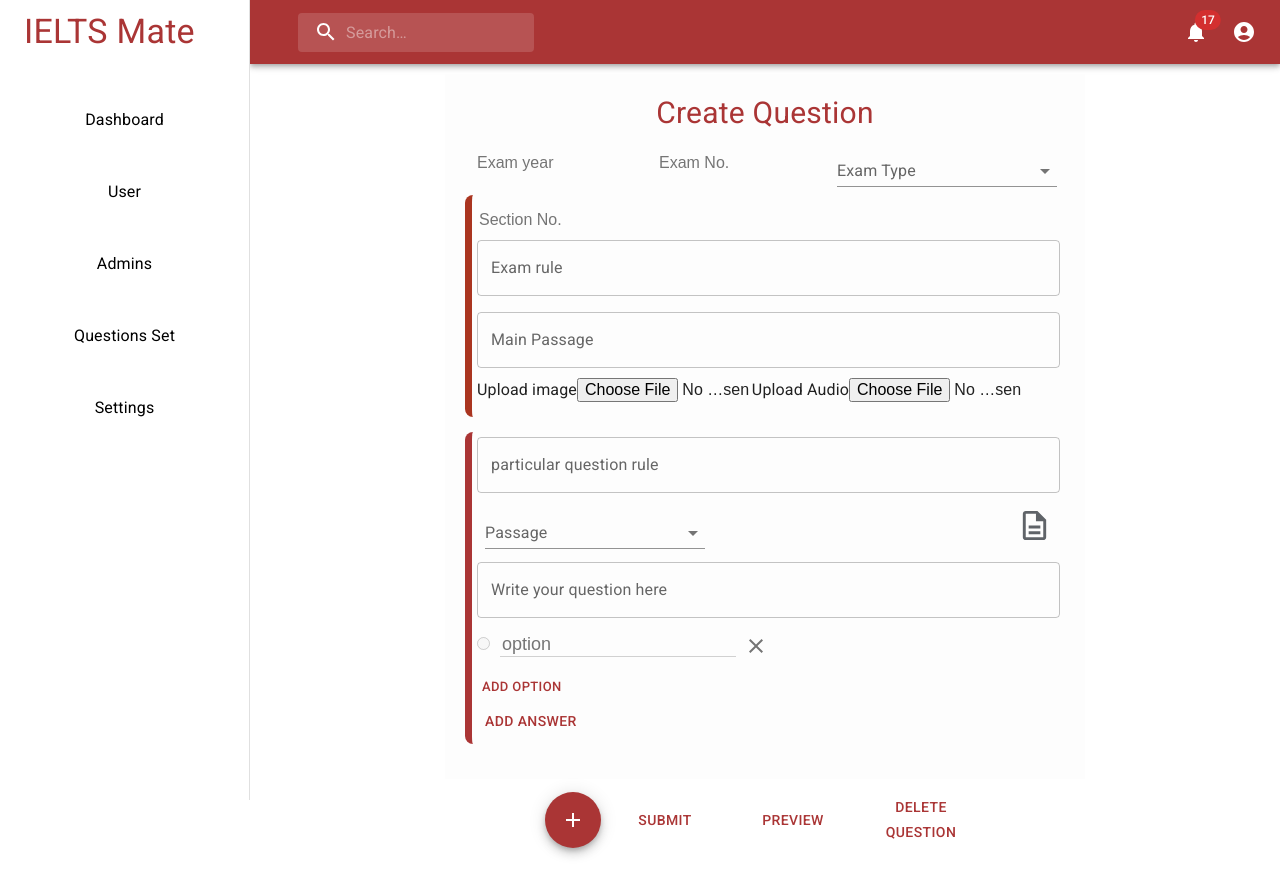
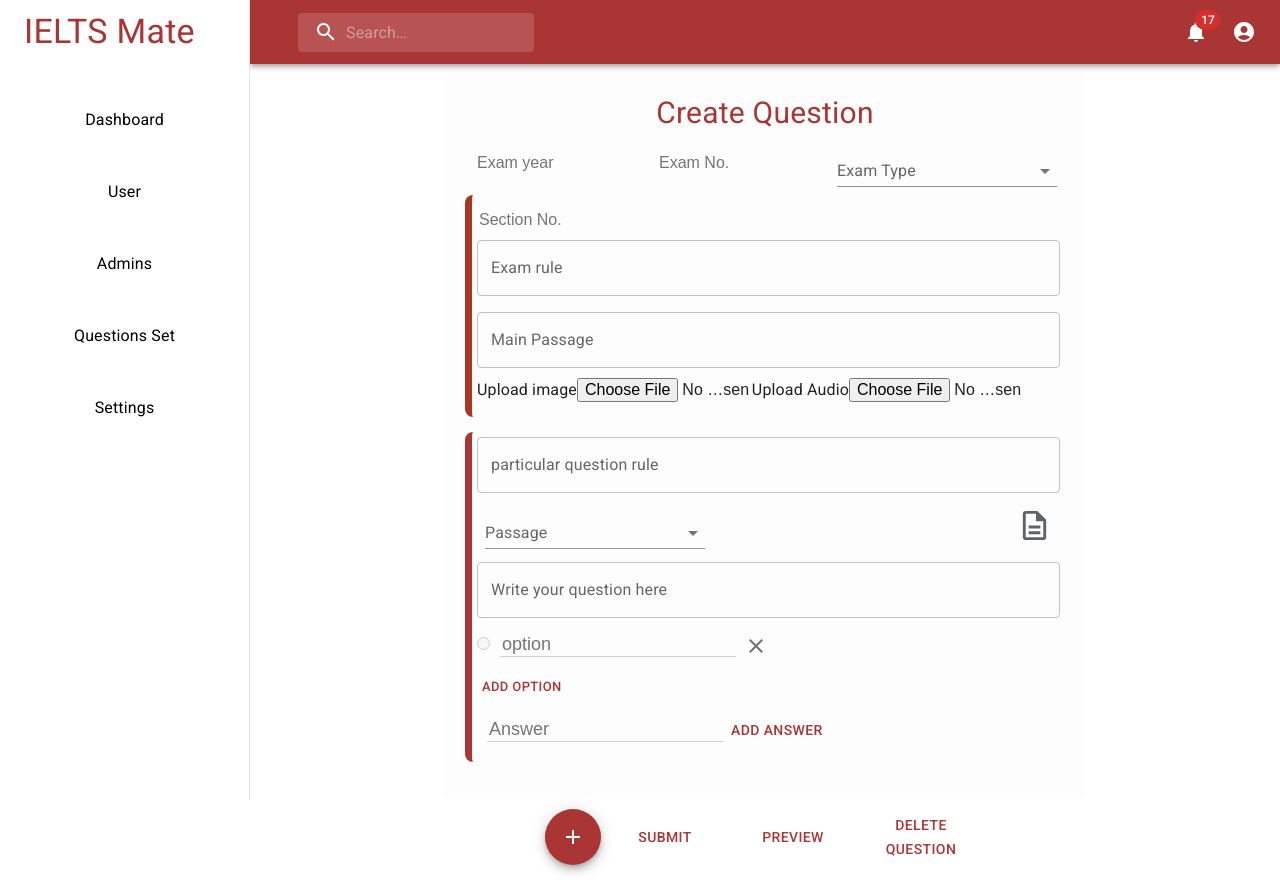
Before and after one commit to rahmanrafi32/Adminpanel-Template, a React (Create React App) app: page /questionset in a window 1280 px wide. Built offline with nearby package versions, Linux system fonts and the light colour scheme.

Commit message:
add answer implemented

```diff
--- a/src/Components/Pages/CreateQues.jsx
+++ b/src/Components/Pages/CreateQues.jsx
@@ -15,9 +15,7 @@
     Typography
 } from "@mui/material";
 import {styled} from "@mui/material/styles";
-import React, {useContext, useState} from "react";
 import {useDispatch, useSelector} from "react-redux";
-import {QuestionSets} from "../../App";
 import {
     audioMain,
     examNo,
@@ -31,7 +29,11 @@
     questionText,
     sections,
     addNewPassage,
-    subsectionPassage, removePassage, isPassage, addNewOptionField, deleteNewOptionField
+    subsectionPassage,
+    removePassage,
+    isPassage,
+    addNewOptionField,
+    deleteNewOptionField, addAnswer
 } from "../../features/createQuestionsSlice";
 
 const Container = styled("div")(({theme}) => ({
@@ -94,11 +96,8 @@
 }));
 
 const CreateQues = () => {
-
     const dispatch = useDispatch();
-
     const questionSet = useSelector((state) => state.createQuestion.questions);
-
     return (
         <Container>
             <HeaderTitle variant={"h4"}>Create Question</HeaderTitle>
@@ -276,7 +275,7 @@
                                     {
                                         subSection.questionAndAns.map(singleQuestion =>
                                             <>
-                                                {singleQuestion.queAndAns.options.map((option,optionIndex) =>
+                                                {singleQuestion.queAndAns.options.map((option, optionIndex) =>
                                                     <div>
                                                         <input type={"radio"} disabled/>
                                                         <input
@@ -287,7 +286,7 @@
                                                         />
                                                         <IconButton
                                                             aria-label="delete"
-                                                            onClick={()=>dispatch(deleteNewOptionField(optionIndex))}
+                                                            onClick={() => dispatch(deleteNewOptionField(optionIndex))}
                                                         >
                                                             <Close/>
                                                         </IconButton>
@@ -301,10 +300,15 @@
                                                     >
                                                         Add option
                                                     </Button>
-                                                </div>
-                                                <div style={{display: "flex", justifyContent: "space-between"}}>
+                                                    <br/>
+                                                    <input
+                                                        type={"text"}
+                                                        placeholder="Answer"
+                                                        style={{marginLeft: '10px'}}
+                                                        onBlur={(event) => dispatch(addAnswer(event.target.value))}
+                                                    />
                                                     <Button>Add Answer</Button>
-
+                                                    {console.log(singleQuestion.queAndAns.answer)}
                                                 </div>
                                             </>
                                         )
--- a/src/features/createQuestionsSlice.js
+++ b/src/features/createQuestionsSlice.js
@@ -74,29 +74,26 @@
             );
         },
         questionText: ({questions}, {payload}) => {
-            questions.sections.map((section) =>
-                section.subSections.map(
-                    (subSection) =>
-                        subSection.questionAndAns.map(mainSet =>
-                            mainSet.queAndAns.question = payload)
+            questions.sections.map(section =>
+                section.subSections.map(subSection =>
+                    subSection.questionAndAns.map(mainSet =>
+                        mainSet.queAndAns.question = payload)
                 )
             );
         },
         questionType: ({questions}, {payload}) => {
-            questions.sections.map((section) =>
-                section.subSections.map(
-                    (subSection) =>
-                        subSection.questionAndAns.map(mainSet =>
-                            mainSet.queAndAns.questionType = payload)
+            questions.sections.map(section =>
+                section.subSections.map(subSection =>
+                    subSection.questionAndAns.map(mainSet =>
+                        mainSet.queAndAns.questionType = payload)
                 )
             );
         },
         addNewOptionField: ({questions}, {payload}) => {
-            questions.sections.map((section) =>
-                section.subSections.map(
-                    (subSection) =>
-                        subSection.questionAndAns.map(mainSet =>
-                            mainSet.queAndAns.options.push(""))
+            questions.sections.map(section =>
+                section.subSections.map(subSection =>
+                    subSection.questionAndAns.map(mainSet =>
+                        mainSet.queAndAns.options.push(payload))
                 )
             );
         },
@@ -108,6 +105,14 @@
                             mainSet.queAndAns.options.splice(payload, 1)
                         }
                     })
+                )
+            );
+        },
+        addAnswer: ({questions}, {payload}) => {
+            questions.sections.map((section) =>
+                section.subSections.map(subSection =>
+                    subSection.questionAndAns.map(mainSet =>
+                        mainSet.queAndAns.answer = payload)
                 )
             );
         },
@@ -141,7 +146,7 @@
         addNewPassage: ({questions}, {payload}) => {
             questions.sections.map((section) =>
                 section.subSections.map((subSection) =>
-                    subSection.passages.push("")
+                    subSection.passages.push(payload)
                 )
             );
         },
@@ -167,5 +172,6 @@
     removePassage,
     isPassage,
     addNewOptionField,
-    deleteNewOptionField
+    deleteNewOptionField,
+    addAnswer
 } = createQuestionSlice.actions;
```
